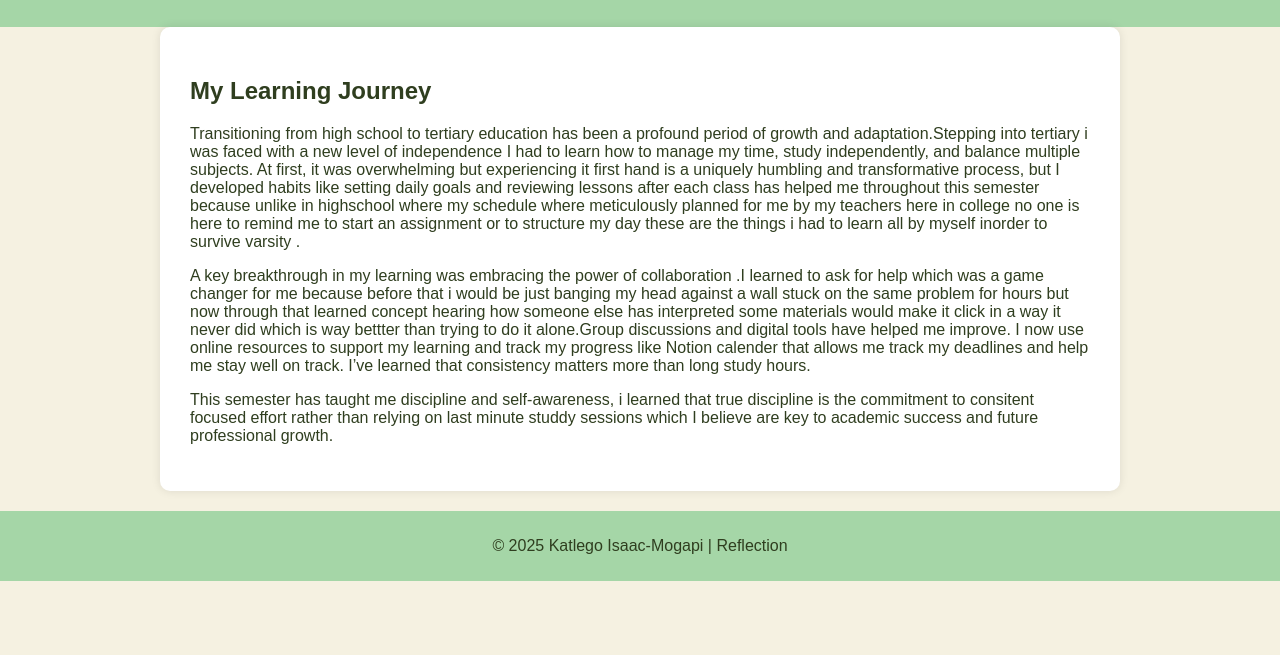
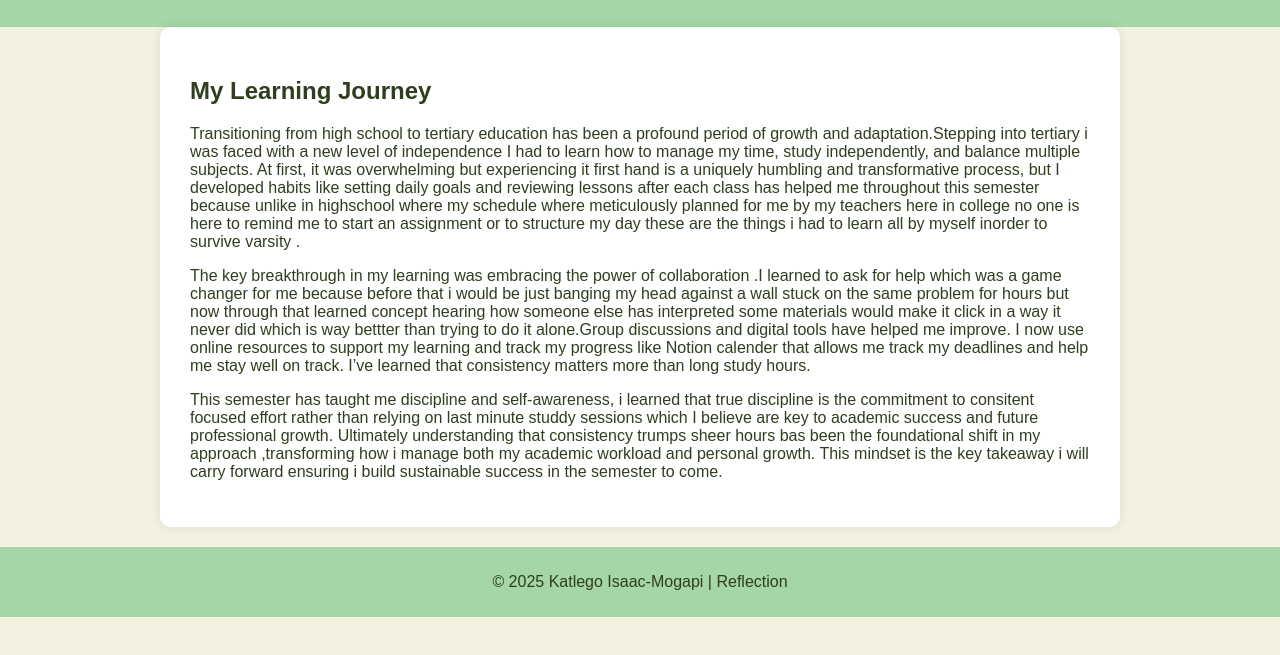
Before and after one commit to isaacmogapikatlego/Katlego, a plain HTML site: page reflection.html in a window 1280 px wide. Shown: the part 117-772 px from the top of the page. Drawn offline with Linux system fonts and the light colour scheme.

```diff
--- a/reflection.html
+++ b/reflection.html
@@ -26,8 +26,8 @@
 <section class="reflection">
 <h2>My Learning Journey</h2>
 <p>Transitioning from high school to tertiary education has been a profound period of growth and adaptation.Stepping into tertiary i was faced with a new level of independence I had to learn how to manage my time, study independently, and balance multiple subjects. At first, it was overwhelming but experiencing it first hand is a uniquely humbling and transformative process, but I developed habits like setting daily goals and reviewing lessons after each class has helped me throughout this semester because unlike in highschool where my schedule where meticulously planned for me by my teachers  here in college no one is here to remind me to start an assignment or to structure my day these are the things i had to learn all by myself inorder to survive varsity .</p>
-<p> A key breakthrough in my learning was embracing the power of collaboration .I learned to ask for help which was a game changer for me because before that i would be just banging my head against a wall stuck on the same problem for hours but now through that learned concept hearing how someone else has interpreted some materials would make it click in a way it never did which is way bettter than trying to do it alone.Group discussions and digital tools have helped me improve. I now use online resources to support my learning and track my progress like Notion calender that allows me track my deadlines and help me stay well on track. I’ve learned that consistency matters more than long study hours.</p>
-<p>This semester has taught me discipline and self-awareness, i learned that true discipline is the commitment to consitent focused effort rather than relying on last minute studdy sessions which I believe are key to academic success and future professional growth.</p>
+<p>The key breakthrough in my learning was embracing the power of collaboration .I learned to ask for help which was a game changer for me because before that i would be just banging my head against a wall stuck on the same problem for hours but now through that learned concept hearing how someone else has interpreted some materials would make it click in a way it never did which is way bettter than trying to do it alone.Group discussions and digital tools have helped me improve. I now use online resources to support my learning and track my progress like Notion calender that allows me track my deadlines and help me stay well on track. I’ve learned that consistency matters more than long study hours.</p>
+<p>This semester has taught me discipline and self-awareness, i learned that true discipline is the commitment to consitent focused effort rather than relying on last minute studdy sessions which I believe are key to academic success and future professional growth. Ultimately understanding that consistency trumps sheer hours bas been the foundational shift in my approach ,transforming how i manage both my academic workload and personal growth. This mindset is the key takeaway i will carry forward ensuring i build sustainable success in the semester to come.</p>
 <p></p>
 </section>
 
```
